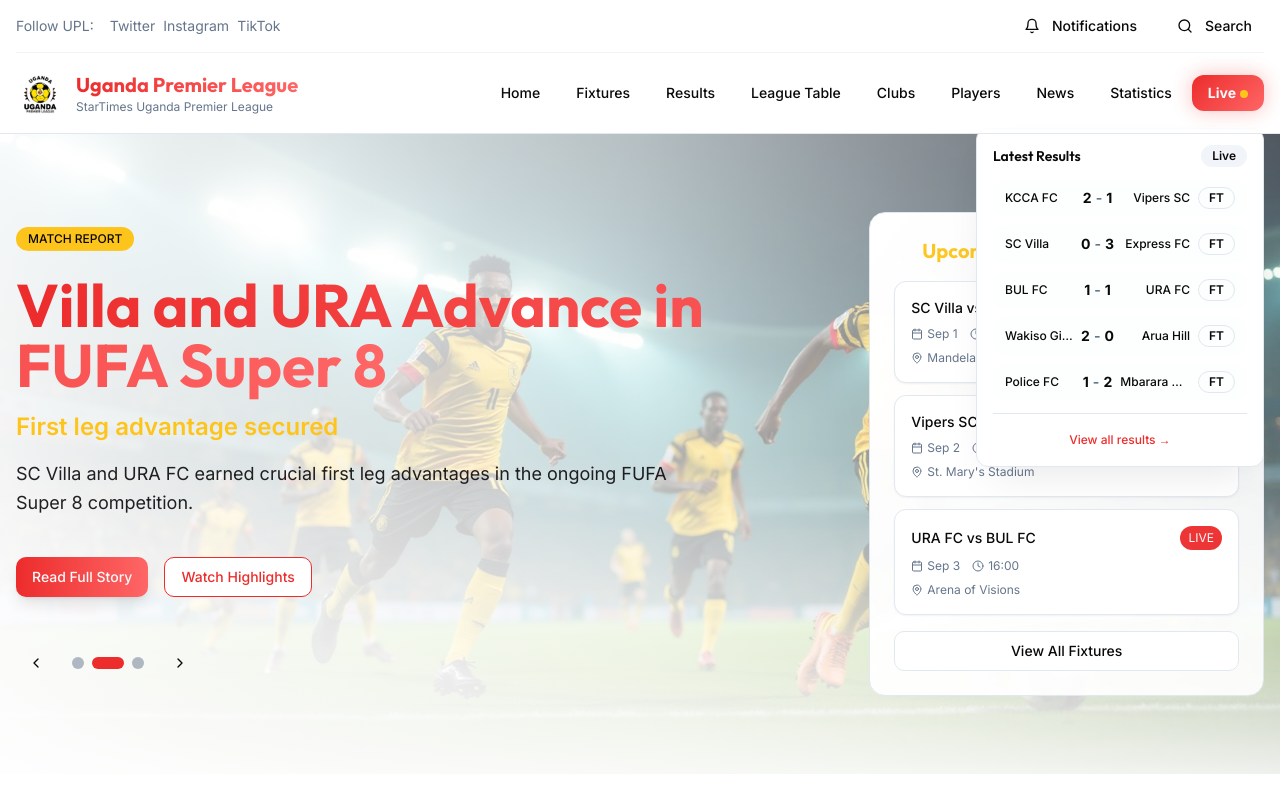
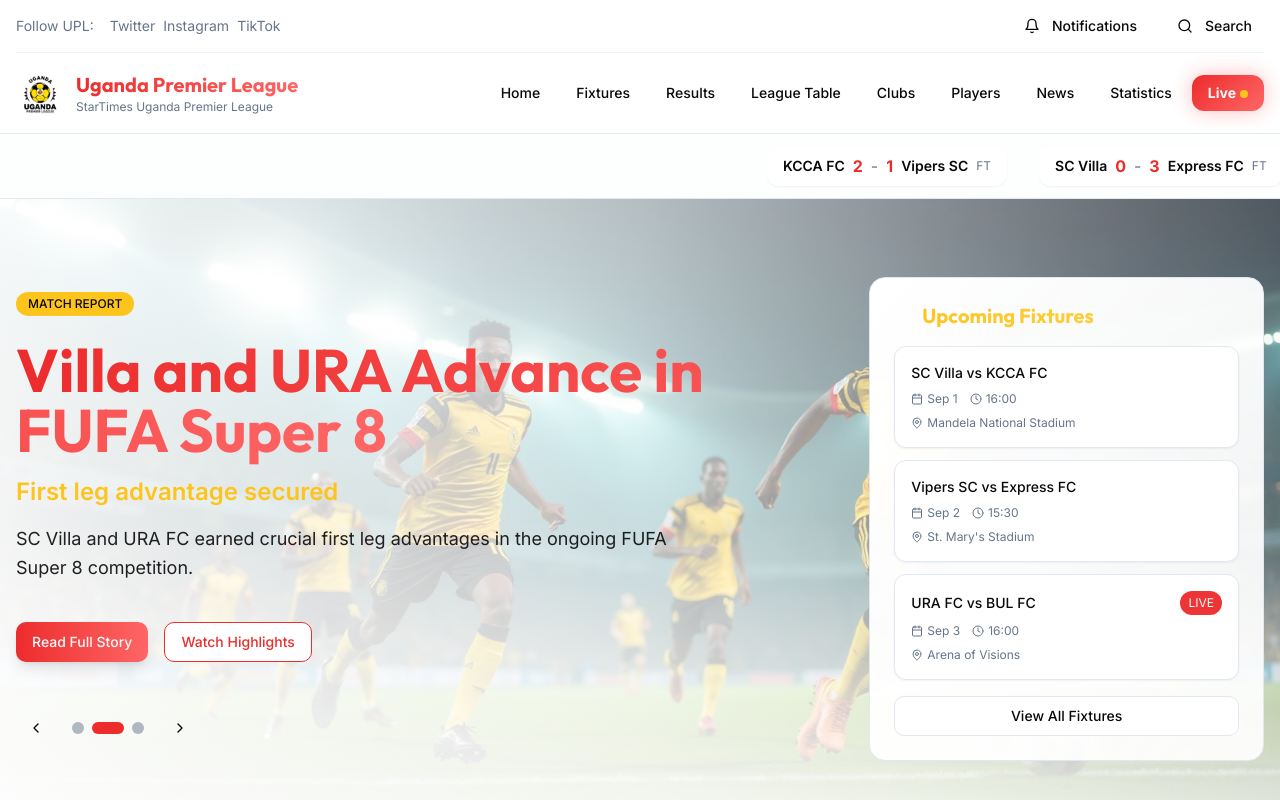
Before and after one commit to namronny111-max/uganda-football-hub-83, a React (Vite) app: page / in a window 1280 px wide. Shown: the top 800 px of the page. Built offline with nearby package versions, Linux system fonts and the light colour scheme.

Commit message:
Refactor results bar position
Move the floating results bar to the top of the hero section, aligning with the design of the English Premier League website.

```diff
--- a/src/components/FloatingResults.tsx
+++ /dev/null
@@ -1,84 +0,0 @@
-import { Badge } from "@/components/ui/badge";
-
-const FloatingResults = () => {
-  const recentResults = [
-    {
-      homeTeam: "KCCA FC",
-      awayTeam: "Vipers SC",
-      homeScore: 2,
-      awayScore: 1,
-      status: "FT"
-    },
-    {
-      homeTeam: "SC Villa",
-      awayTeam: "Express FC",
-      homeScore: 0,
-      awayScore: 3,
-      status: "FT"
-    },
-    {
-      homeTeam: "BUL FC",
-      awayTeam: "URA FC",
-      homeScore: 1,
-      awayScore: 1,
-      status: "FT"
-    },
-    {
-      homeTeam: "Wakiso Giants",
-      awayTeam: "Arua Hill",
-      homeScore: 2,
-      awayScore: 0,
-      status: "FT"
-    },
-    {
-      homeTeam: "Police FC",
-      awayTeam: "Mbarara City",
-      homeScore: 1,
-      awayScore: 2,
-      status: "FT"
-    }
-  ];
-
-  return (
-    <div className="hidden xl:block fixed right-4 top-32 z-40 bg-card border border-border rounded-lg shadow-elegant p-4 w-72 max-h-96 overflow-y-auto">
-      <div className="flex items-center justify-between mb-3">
-        <h3 className="font-semibold text-sm font-display">Latest Results</h3>
-        <Badge variant="secondary" className="text-xs">Live</Badge>
-      </div>
-
-      <div className="space-y-2">
-        {recentResults.map((match, index) => (
-          <div
-            key={index}
-            className="flex items-center justify-between py-2 px-3 bg-muted/30 rounded-lg hover:bg-muted/50 transition-colors cursor-pointer"
-          >
-            <div className="flex items-center space-x-2 flex-1">
-              <div className="text-xs font-medium truncate flex-1">
-                {match.homeTeam}
-              </div>
-              <div className="flex items-center space-x-1 text-sm font-bold">
-                <span>{match.homeScore}</span>
-                <span className="text-muted-foreground">-</span>
-                <span>{match.awayScore}</span>
-              </div>
-              <div className="text-xs font-medium truncate flex-1 text-right">
-                {match.awayTeam}
-              </div>
-            </div>
-            <Badge variant="outline" className="ml-2 text-xs">
-              {match.status}
-            </Badge>
-          </div>
-        ))}
-      </div>
-
-      <div className="mt-3 pt-3 border-t border-border">
-        <button className="w-full text-xs text-primary hover:text-primary-glow transition-colors font-medium">
-          View all results →
-        </button>
-      </div>
-    </div>
-  );
-};
-
-export default FloatingResults;
--- a/src/components/Header.tsx
+++ b/src/components/Header.tsx
@@ -4,7 +4,6 @@ import { Menu, X, Search, Bell } from "lucide-react";
 import { Button } from "@/components/ui/button";
 import { cn } from "@/lib/utils";
 import uplLogo from "@/assets/upl-logo.png";
-import FloatingResults from "@/components/FloatingResults";
 
 const Header = () => {
   const [isMenuOpen, setIsMenuOpen] = useState(false);
@@ -22,9 +21,8 @@ const Header = () => {
   ];
 
   return (
-    <>
-      <header className="sticky top-0 z-50 w-full border-b border-border bg-background/95 backdrop-blur supports-[backdrop-filter]:bg-background/60">
-        <div className="container mx-auto px-4">
+    <header className="sticky top-0 z-50 w-full border-b border-border bg-background/95 backdrop-blur supports-[backdrop-filter]:bg-background/60">
+      <div className="container mx-auto px-4">
         {/* Top social bar */}
         <div className="hidden md:flex items-center justify-between py-2 text-sm border-b border-border/50">
           <div className="flex items-center space-x-4 text-muted-foreground">
@@ -118,10 +116,8 @@ const Header = () => {
             </nav>
           </div>
         )}
-        </div>
-      </header>
-      <FloatingResults />
-    </>
+      </div>
+    </header>
   );
 };
 
--- a/src/components/HeroSection.tsx
+++ b/src/components/HeroSection.tsx
@@ -108,7 +108,68 @@ const HeroSection = () => {
   const currentNews = newsSlides[currentSlide];
 
   return (
-    <section className="relative min-h-[70vh] lg:min-h-[80vh] flex items-center">
+    <section className="relative">
+      {/* Horizontal Results Bar */}
+      <div className="bg-muted/30 border-b border-border overflow-hidden">
+        <div className="py-3">
+          <div className="flex animate-scroll-horizontal">
+            <div className="flex items-center space-x-8 whitespace-nowrap px-4">
+              <div className="flex items-center space-x-2 bg-card px-4 py-2 rounded-lg shadow-sm">
+                <span className="font-semibold text-sm">KCCA FC</span>
+                <span className="font-bold text-primary">2</span>
+                <span className="text-muted-foreground">-</span>
+                <span className="font-bold text-primary">1</span>
+                <span className="font-semibold text-sm">Vipers SC</span>
+                <span className="text-xs text-muted-foreground ml-2">FT</span>
+              </div>
+              <div className="flex items-center space-x-2 bg-card px-4 py-2 rounded-lg shadow-sm">
+                <span className="font-semibold text-sm">SC Villa</span>
+                <span className="font-bold text-primary">0</span>
+                <span className="text-muted-foreground">-</span>
+                <span className="font-bold text-primary">3</span>
+                <span className="font-semibold text-sm">Express FC</span>
+                <span className="text-xs text-muted-foreground ml-2">FT</span>
+              </div>
+              <div className="flex items-center space-x-2 bg-card px-4 py-2 rounded-lg shadow-sm">
+                <span className="font-semibold text-sm">BUL FC</span>
+                <span className="font-bold text-primary">1</span>
+                <span className="text-muted-foreground">-</span>
+                <span className="font-bold text-primary">1</span>
+                <span className="font-semibold text-sm">URA FC</span>
+                <span className="text-xs text-muted-foreground ml-2">FT</span>
+              </div>
+              <div className="flex items-center space-x-2 bg-card px-4 py-2 rounded-lg shadow-sm">
+                <span className="font-semibold text-sm">Wakiso Giants</span>
+                <span className="font-bold text-primary">2</span>
+                <span className="text-muted-foreground">-</span>
+                <span className="font-bold text-primary">0</span>
+                <span className="font-semibold text-sm">Arua Hill</span>
+                <span className="text-xs text-muted-foreground ml-2">FT</span>
+              </div>
+              <div className="flex items-center space-x-2 bg-card px-4 py-2 rounded-lg shadow-sm">
+                <span className="font-semibold text-sm">Police FC</span>
+                <span className="font-bold text-primary">1</span>
+                <span className="text-muted-foreground">-</span>
+                <span className="font-bold text-primary">2</span>
+                <span className="font-semibold text-sm">Mbarara City</span>
+                <span className="text-xs text-muted-foreground ml-2">FT</span>
+              </div>
+              {/* Duplicate for seamless scroll */}
+              <div className="flex items-center space-x-2 bg-card px-4 py-2 rounded-lg shadow-sm">
+                <span className="font-semibold text-sm">KCCA FC</span>
+                <span className="font-bold text-primary">2</span>
+                <span className="text-muted-foreground">-</span>
+                <span className="font-bold text-primary">1</span>
+                <span className="font-semibold text-sm">Vipers SC</span>
+                <span className="text-xs text-muted-foreground ml-2">FT</span>
+              </div>
+            </div>
+          </div>
+        </div>
+      </div>
+
+      {/* Hero Content */}
+      <div className="relative min-h-[70vh] lg:min-h-[80vh] flex items-center">
         {/* Hero Background */}
         <div
           className="absolute inset-0 bg-cover bg-center bg-no-repeat"
@@ -244,6 +305,7 @@ const HeroSection = () => {
             </div>
           </div>
         </div>
+      </div>
     </section>
   );
 };
--- a/tailwind.config.ts
+++ b/tailwind.config.ts
@@ -127,6 +127,10 @@ export default {
 						boxShadow: '0 0 40px hsl(var(--primary) / 0.6), 0 0 60px hsl(var(--accent) / 0.3)'
 					}
 				},
+				'scroll-horizontal': {
+					'0%': { transform: 'translateX(100%)' },
+					'100%': { transform: 'translateX(-100%)' }
+				},
 				'bounce-subtle': {
 					'0%, 100%': {
 						transform: 'translateY(0)',
@@ -145,6 +149,7 @@ export default {
 				'fade-out': 'fade-out 0.3s ease-out',
 				'scale-in': 'scale-in 0.3s ease-out',
 				'slide-in-right': 'slide-in-right 0.4s ease-out',
+				'scroll-horizontal': 'scroll-horizontal 30s linear infinite',
 				'pulse-glow': 'pulse-glow 3s ease-in-out infinite',
 				'bounce-subtle': 'bounce-subtle 2s infinite'
 			},
```
Lines whose indentation alone changed are shown as unchanged.
